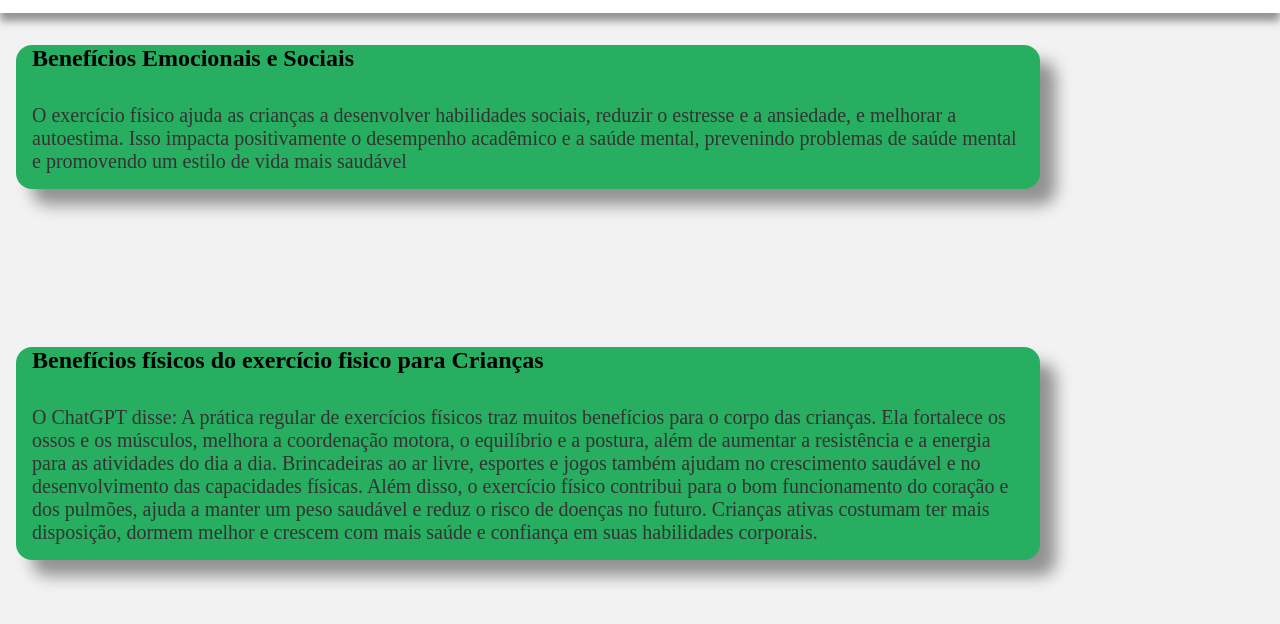
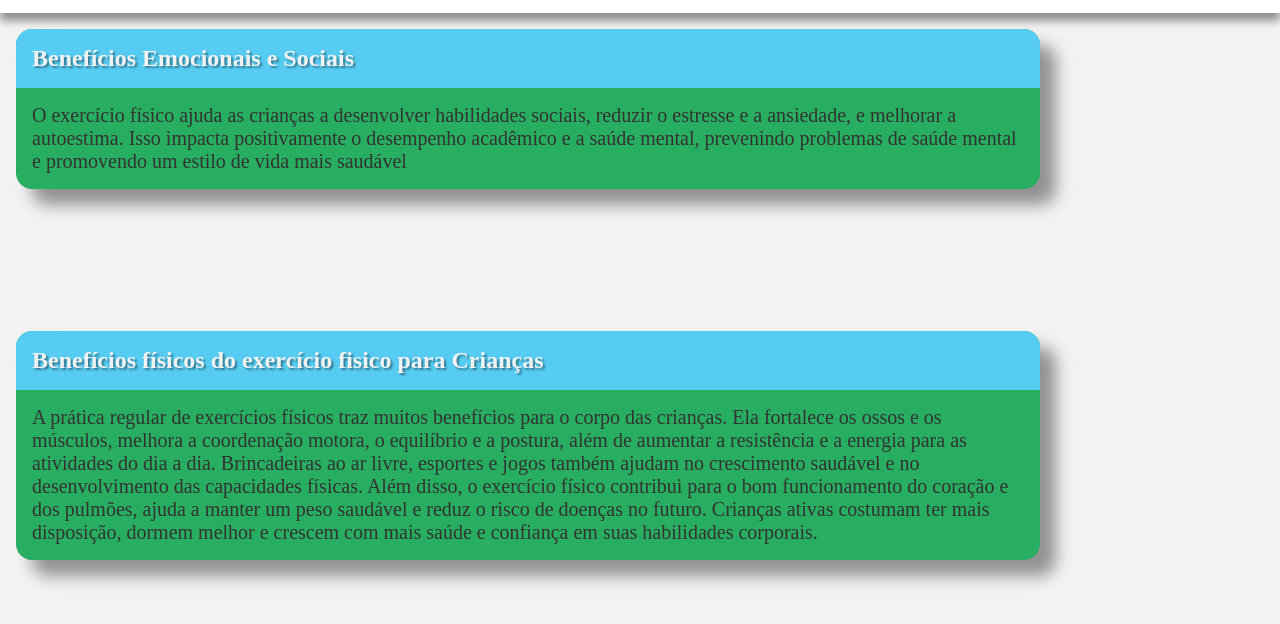
Before and after one commit to Bernardo-Vetromille/Pr-tica-de-atividades-f-sicas, a plain HTML site: page index.html in a window 1280 px wide. Shown: the part 56-680 px from the top of the page. Drawn offline with Linux system fonts and the light colour scheme.

Commit message:
Update index.html
corrigindo burrices

```diff
--- a/index.html
+++ b/index.html
@@ -15,19 +15,18 @@
             <!-- adicionando parte do DR -->
             <section>
                 <div class="caixa-de-texto">
-                    <h1>Benefícios Emocionais e Sociais</h1>
+                    <h2>Benefícios Emocionais e Sociais</h2>
                     <p>O exercício físico ajuda as crianças a desenvolver habilidades sociais, reduzir o estresse e a ansiedade, e melhorar a autoestima. Isso impacta positivamente o desempenho acadêmico e a saúde mental, prevenindo problemas de saúde mental e promovendo um estilo de vida mais saudável</p>
                 </div>
             </section>
             <!-- minha parte -->
             <section>
                 <div class="caixa-de-texto">
-                    <h1>Benefícios físicos do exercício fisico para Crianças</h1>
-                    <p>O ChatGPT disse:
+                    <h2>Benefícios físicos do exercício fisico para Crianças</h2>
+                    <p>
+                        A prática regular de exercícios físicos traz muitos benefícios para o corpo das crianças. Ela fortalece os ossos e os músculos, melhora a coordenação motora, o equilíbrio e a postura, além de aumentar a resistência e a energia para as atividades do dia a dia. Brincadeiras ao ar livre, esportes e jogos também ajudam no crescimento saudável e no desenvolvimento das capacidades físicas.
 
-A prática regular de exercícios físicos traz muitos benefícios para o corpo das crianças. Ela fortalece os ossos e os músculos, melhora a coordenação motora, o equilíbrio e a postura, além de aumentar a resistência e a energia para as atividades do dia a dia. Brincadeiras ao ar livre, esportes e jogos também ajudam no crescimento saudável e no desenvolvimento das capacidades físicas.
-
-Além disso, o exercício físico contribui para o bom funcionamento do coração e dos pulmões, ajuda a manter um peso saudável e reduz o risco de doenças no futuro. Crianças ativas costumam ter mais disposição, dormem melhor e crescem com mais saúde e confiança em suas habilidades corporais.</p>
+                        Além disso, o exercício físico contribui para o bom funcionamento do coração e dos pulmões, ajuda a manter um peso saudável e reduz o risco de doenças no futuro. Crianças ativas costumam ter mais disposição, dormem melhor e crescem com mais saúde e confiança em suas habilidades corporais.</p>
                 </div>
             </section>
         </div>
```
